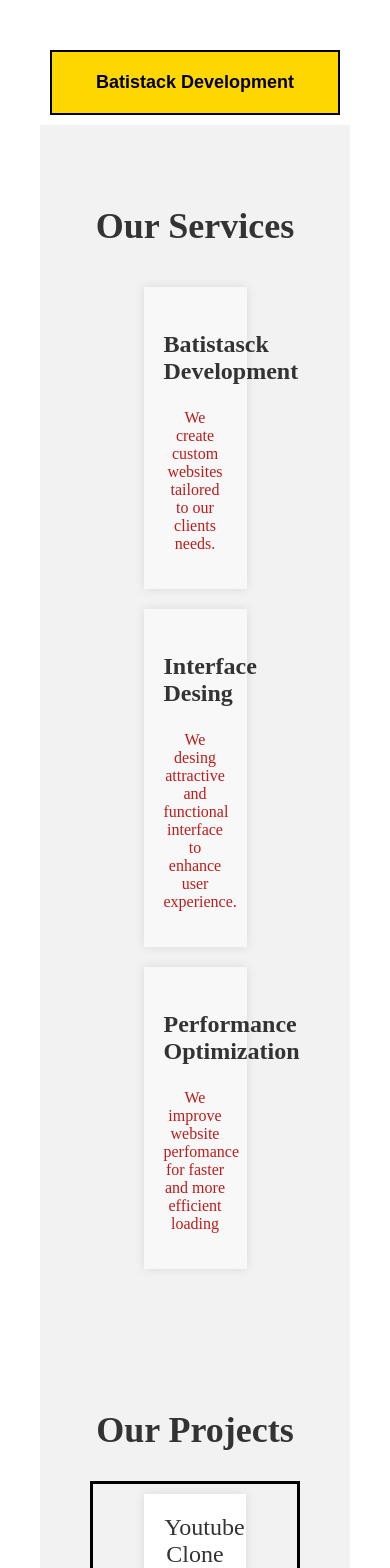
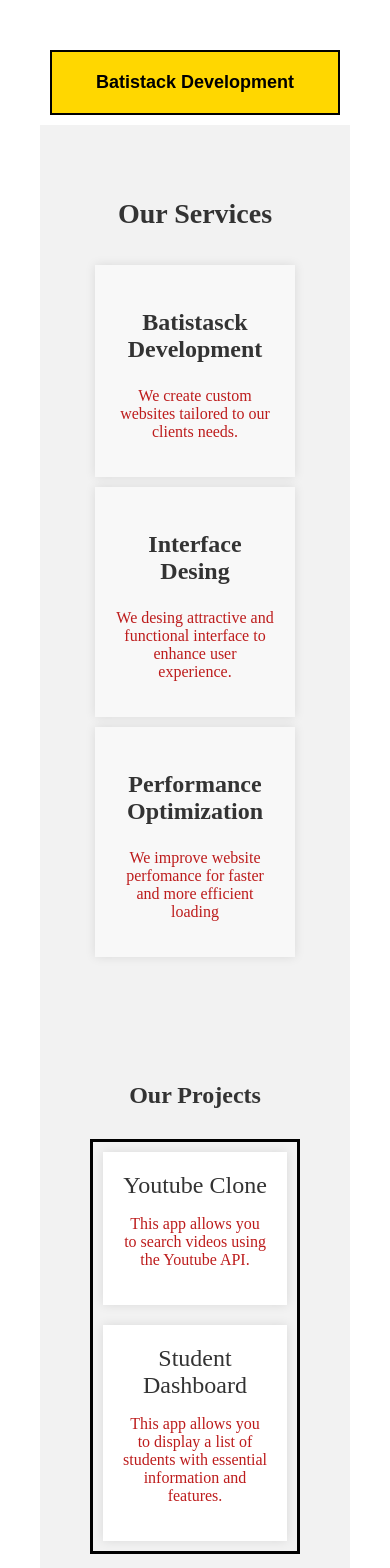
Before and after one commit to Batista0523/Batistack-Web, a React (Vite) app: page /services in a window 390 px wide. Shown: the top 1568 px of the page. Built offline with nearby package versions, Linux system fonts and the light colour scheme.

Commit message:
added responsive desing for all

```diff
--- a/src/components/portfolio.css
+++ b/src/components/portfolio.css
@@ -1,4 +1,3 @@
-/* portfolio.css */
 .portfolio {
   text-align: center;
   padding: 50px;
@@ -42,5 +41,27 @@
 .project p {
   font-size: 16px;
   color: #bd1c1c;
-  font-weight:100px ;
+  font-weight: 100;
 }
+
+
+@media screen and (max-width: 768px) {
+  .project {
+    width: 45%;
+  }
+
+  .portfolio h2 {
+    font-size: 28px;
+  }
+}
+
+
+@media screen and (max-width: 480px) {
+  .project {
+    width: 100%;
+  }
+
+  .portfolio h2 {
+    font-size: 24px;
+  }
+}
--- a/src/components/service.css
+++ b/src/components/service.css
@@ -1,4 +1,3 @@
-/* service.css */
 .services {
   text-align: center;
   padding: 50px;
@@ -34,3 +33,22 @@
   font-size: 16px;
   color: #bd1c1c;
 }
+
+
+@media screen and (max-width: 768px) {
+  .service {
+    width: 45%;
+    margin: 5px;
+  }
+}
+
+
+@media screen and (max-width: 480px) {
+  .services h2 {
+    font-size: 28px;
+  }
+
+  .service {
+    width: 100%;
+  }
+}
```
